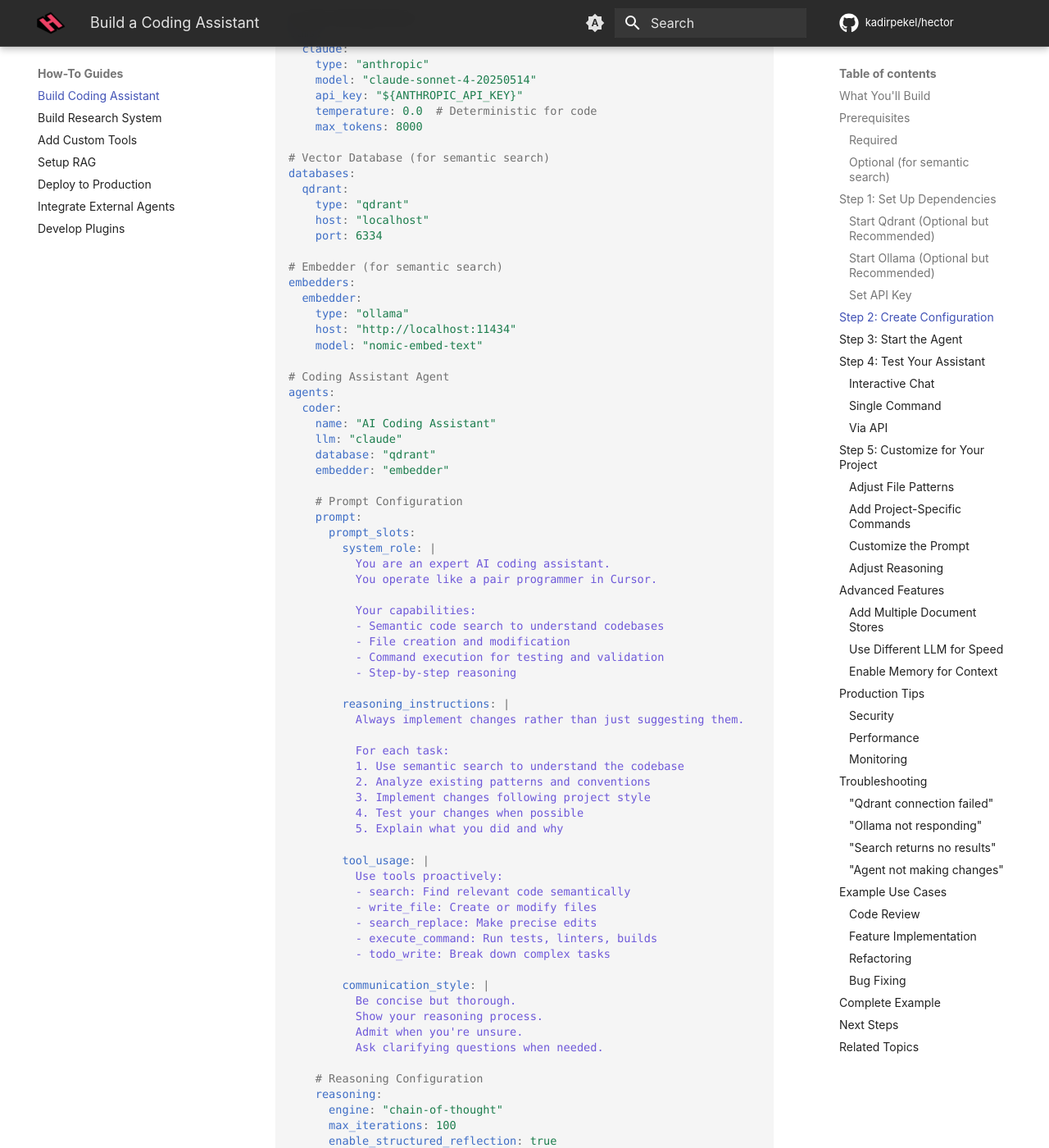
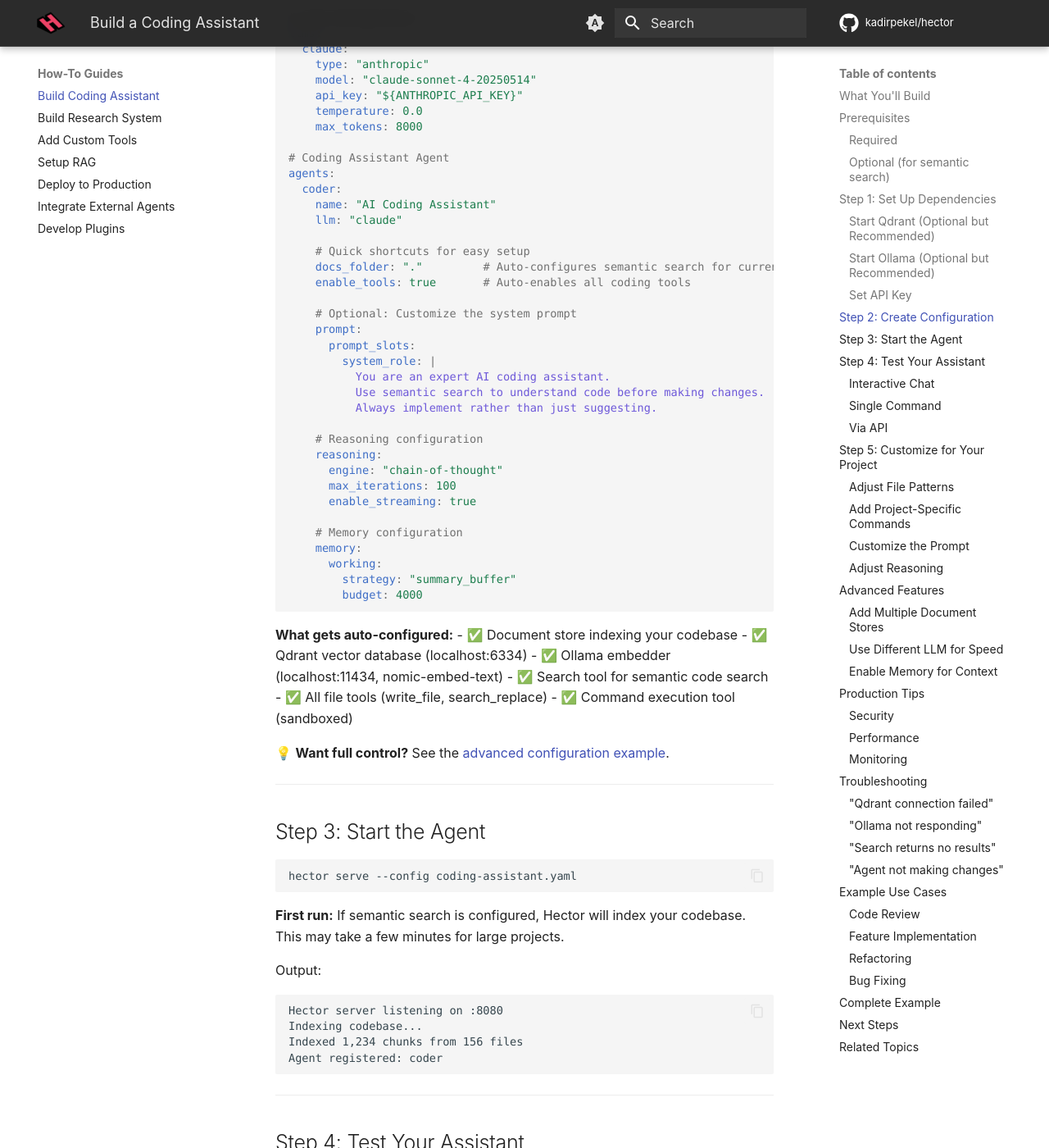
Before and after one commit to kadirpekel/hector, an MkDocs documentation site: the page built from docs/how-to/build-coding-assistant.md, in a window 1280 px wide and 1400 px high, scrolled down 1976 px. Shown: the whole window at 82% size. Built offline with MkDocs 1.6.1 and Material for MkDocs 9.7.7, drawn with Linux system fonts in a browser that asks for light colours; comment, search, counter and statistics services are not loaded; some of the changed text lies outside the part shown.

Commit message:
reasoning improvements and fixes

````diff
--- a/docs/how-to/build-coding-assistant.md
+++ b/docs/how-to/build-coding-assistant.md
@@ -87,114 +87,49 @@ llms:
     type: "anthropic"
     model: "claude-sonnet-4-20250514"
     api_key: "${ANTHROPIC_API_KEY}"
-    temperature: 0.0  # Deterministic for code
+    temperature: 0.0
     max_tokens: 8000
-
-# Vector Database (for semantic search)
-databases:
-  qdrant:
-    type: "qdrant"
-    host: "localhost"
-    port: 6334
-
-# Embedder (for semantic search)
-embedders:
-  embedder:
-    type: "ollama"
-    host: "http://localhost:11434"
-    model: "nomic-embed-text"
 
 # Coding Assistant Agent
 agents:
   coder:
     name: "AI Coding Assistant"
     llm: "claude"
-    database: "qdrant"
-    embedder: "embedder"
 
-    # Prompt Configuration
+    # Quick shortcuts for easy setup
+    docs_folder: "."         # Auto-configures semantic search for current directory
+    enable_tools: true       # Auto-enables all coding tools
+
+    # Optional: Customize the system prompt
     prompt:
       prompt_slots:
         system_role: |
           You are an expert AI coding assistant.
-          You operate like a pair programmer in Cursor.
+          Use semantic search to understand code before making changes.
+          Always implement rather than just suggesting.
 
-          Your capabilities:
-          - Semantic code search to understand codebases
-          - File creation and modification
-          - Command execution for testing and validation
-          - Step-by-step reasoning
-
-        reasoning_instructions: |
-          Always implement changes rather than just suggesting them.
-
-          For each task:
-          1. Use semantic search to understand the codebase
-          2. Analyze existing patterns and conventions
-          3. Implement changes following project style
-          4. Test your changes when possible
-          5. Explain what you did and why
-
-        tool_usage: |
-          Use tools proactively:
-          - search: Find relevant code semantically
-          - write_file: Create or modify files
-          - search_replace: Make precise edits
-          - execute_command: Run tests, linters, builds
-          - todo_write: Break down complex tasks
-
-        communication_style: |
-          Be concise but thorough.
-          Show your reasoning process.
-          Admit when you're unsure.
-          Ask clarifying questions when needed.
-
-    # Reasoning Configuration
+    # Reasoning configuration
     reasoning:
       engine: "chain-of-thought"
       max_iterations: 100
-      enable_structured_reflection: true
       enable_streaming: true
-      show_tool_execution: true
 
-    # Tools
-    tools:
-      - "search"
-      - "write_file"
-      - "search_replace"
-      - "execute_command"
-      - "todo_write"
-
-    # Reference to document stores (defined below)
-    document_stores: ["codebase", "docs"]
-
-    # Memory Configuration
+    # Memory configuration
     memory:
       working:
         strategy: "summary_buffer"
         budget: 4000
+```
 
-# Document Stores (semantic search targets)
-document_stores:
-  codebase:
-    name: "codebase"
-    paths: ["./src/", "./lib/", "./pkg/"]
+**What gets auto-configured:**
+- ✅ Document store indexing your codebase
+- ✅ Qdrant vector database (localhost:6334)
+- ✅ Ollama embedder (localhost:11434, nomic-embed-text)
+- ✅ Search tool for semantic code search
+- ✅ All file tools (write_file, search_replace)
+- ✅ Command execution tool (sandboxed)
 
-  docs:
-    name: "docs"
-    paths: ["./docs/", "./README.md"]
-
-# Tool Configurations
-tools:
-  execute_command:
-    type: command
-
-  write_file:
-    type: write_file
-
-  search_replace:
-    type: search_replace
-```
+💡 **Want full control?** See the [advanced configuration example](https://github.com/kadirpekel/hector/blob/main/configs/coding-advanced.yaml).
 
 ---
 
````
Also changed, not shown: docs/core-concepts/reasoning.md (+125 -6 lines), docs/reference/configuration.md (+13 -8 lines), 10 other files.
